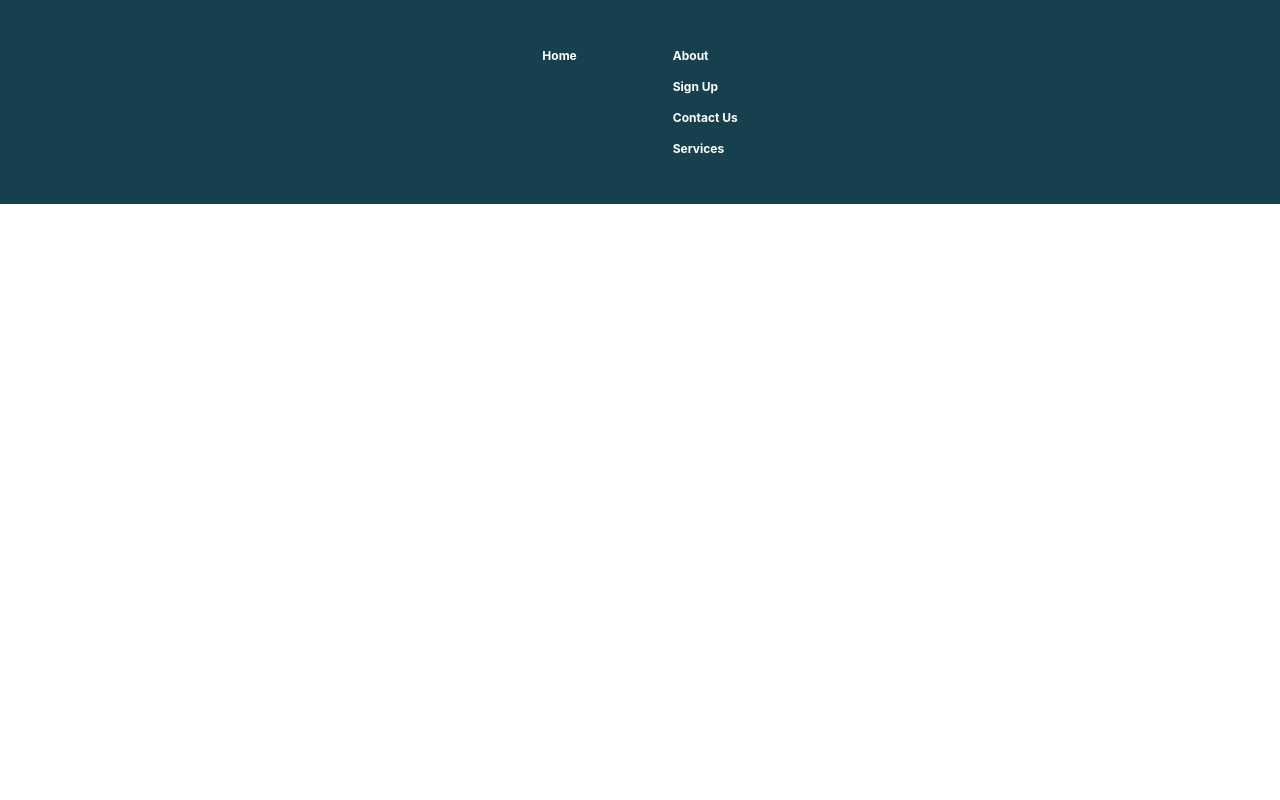
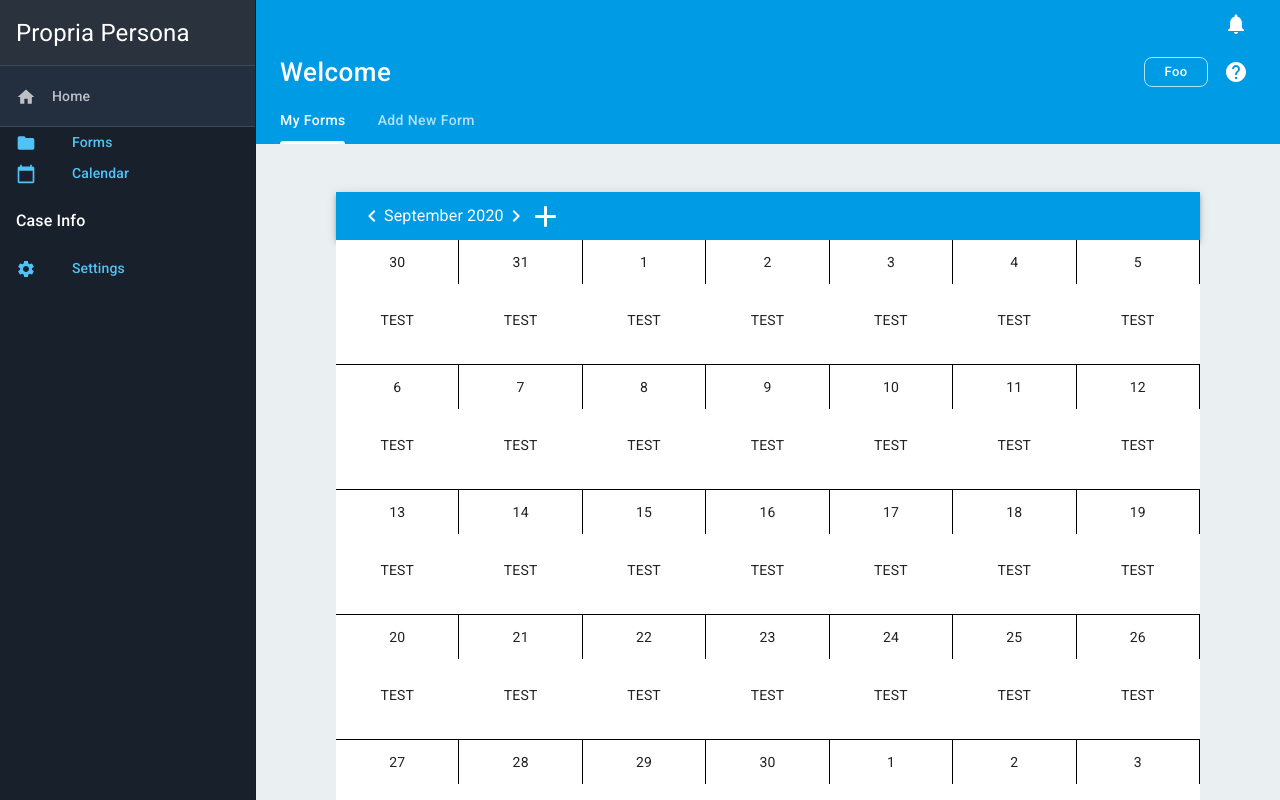
Before and after one commit to propriapersona/propriapersona-fe, a React (Create React App) app: page /1/forms in a window 1280 px wide. Shown: the top 800 px of the page. Built offline with nearby package versions, Linux system fonts and the light colour scheme; no server answers; sample sign-in values are in the browser's storage.

Commit message:
Updated routes to match components.

```diff
--- a/src/App.js
+++ b/src/App.js
@@ -22,6 +22,13 @@ function App() {
           path={`/:username/dashboard`}
           component={Dashboard}
         />
+        <PrivateRoute exact path={`/:username/forms`} component={Dashboard} />
+        <PrivateRoute exact path={`/:username/events`} component={Dashboard} />
+        <PrivateRoute
+          exact
+          path={`/:username/settings`}
+          component={Dashboard}
+        />
       </Switch>
       <Footer />
     </div>
--- a/src/components/dashboard/Dashboard.js
+++ b/src/components/dashboard/Dashboard.js
@@ -12,7 +12,7 @@ import Header from "./Header.js";
 import Settings from "../Settings.js";
 import Forms from "../forms/Forms.js";
 import Calendar from "../calendar/Calendar.js";
-import { useParams } from "react-router-dom";
+import { useParams, useHistory } from "react-router-dom";
 import { connect } from "react-redux";
 import { getAccount } from "../../actions/index.js";
 
@@ -154,6 +154,7 @@ const styles = {
 const Dashboard = (props) => {
   const { classes, getAccount } = props;
   const { username } = useParams();
+  const history = useHistory();
   const [menuItem, setMenuItem] = useState("calendar");
 
   useEffect(() => {
--- a/src/components/dashboard/Navigator.js
+++ b/src/components/dashboard/Navigator.js
@@ -12,6 +12,7 @@ import FolderIcon from "@material-ui/icons/Folder";
 import CalendarTodayIcon from "@material-ui/icons/CalendarToday";
 import { withStyles } from "@material-ui/core/styles";
 import clsx from "clsx";
+import { Link, useParams, useHistory } from "react-router-dom";
 
 const styles = (theme) => ({
   categoryHeader: {
@@ -56,6 +57,8 @@ const styles = (theme) => ({
 
 const Navigator = (props) => {
   const { classes, ...other } = props;
+  const history = useHistory();
+  const { username } = useParams();
 
   return (
     <Drawer variant="permanent" {...other}>
@@ -76,7 +79,11 @@ const Navigator = (props) => {
         <ListItem
           button
           className={clsx(classes.item, classes.itemActiveItem)}
-          onClick={() => other.setMenuItem("forms")}
+          component={Link}
+          onClick={() => {
+            other.setMenuItem("forms");
+            history.push(`/${username}/forms`);
+          }}
         >
           <ListItemIcon>
             <FolderIcon />
@@ -88,7 +95,11 @@ const Navigator = (props) => {
         <ListItem
           button
           className={clsx(classes.item, classes.itemActiveItem)}
-          onClick={() => other.setMenuItem("calendar")}
+          component={Link}
+          onClick={() => {
+            other.setMenuItem("calendar");
+            history.push(`/${username}/events`);
+          }}
         >
           <ListItemIcon>
             <CalendarTodayIcon />
@@ -105,7 +116,11 @@ const Navigator = (props) => {
         <ListItem
           button
           className={clsx(classes.item, classes.itemActiveItem)}
-          onClick={() => other.setMenuItem("settings")}
+          component={Link}
+          onClick={() => {
+            other.setMenuItem("settings");
+            history.push(`/${username}/settings`);
+          }}
         >
           <ListItemIcon>
             <SettingsIcon />
```
